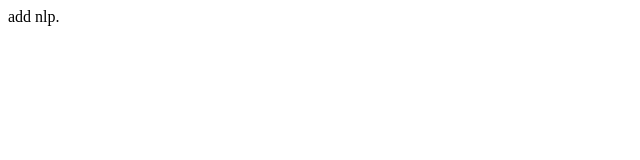
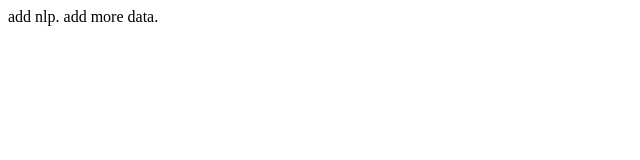
Before and after one commit to arohatgi/gittest, a plain HTML site: page index2.html in a window 1280 px wide. Shown: the whole page, without its empty margins (0-640 px from the left). Drawn offline with Linux system fonts and the light colour scheme.

```diff
--- a/index2.html
+++ b/index2.html
@@ -5,4 +5,5 @@
 </head>
 <body id="index" onload="">
     add nlp.
+    add more data.
 </body>
```
